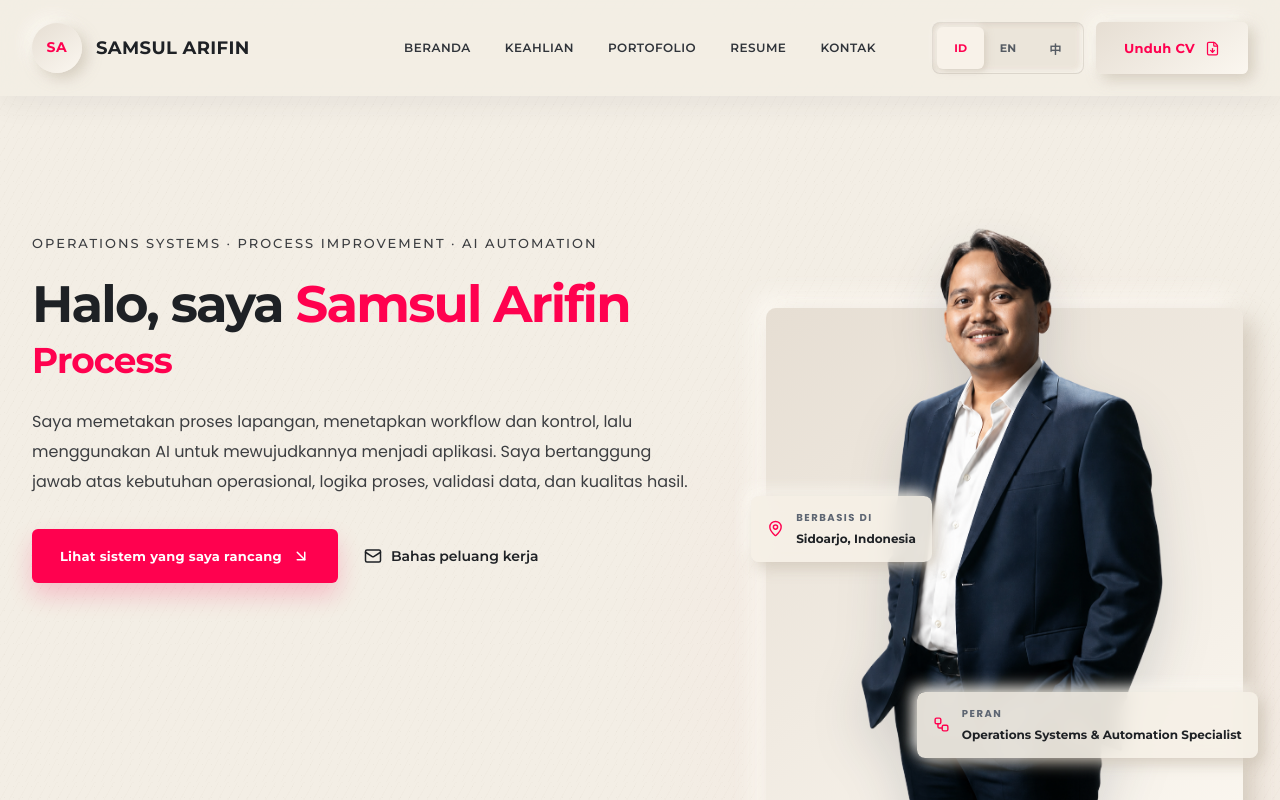
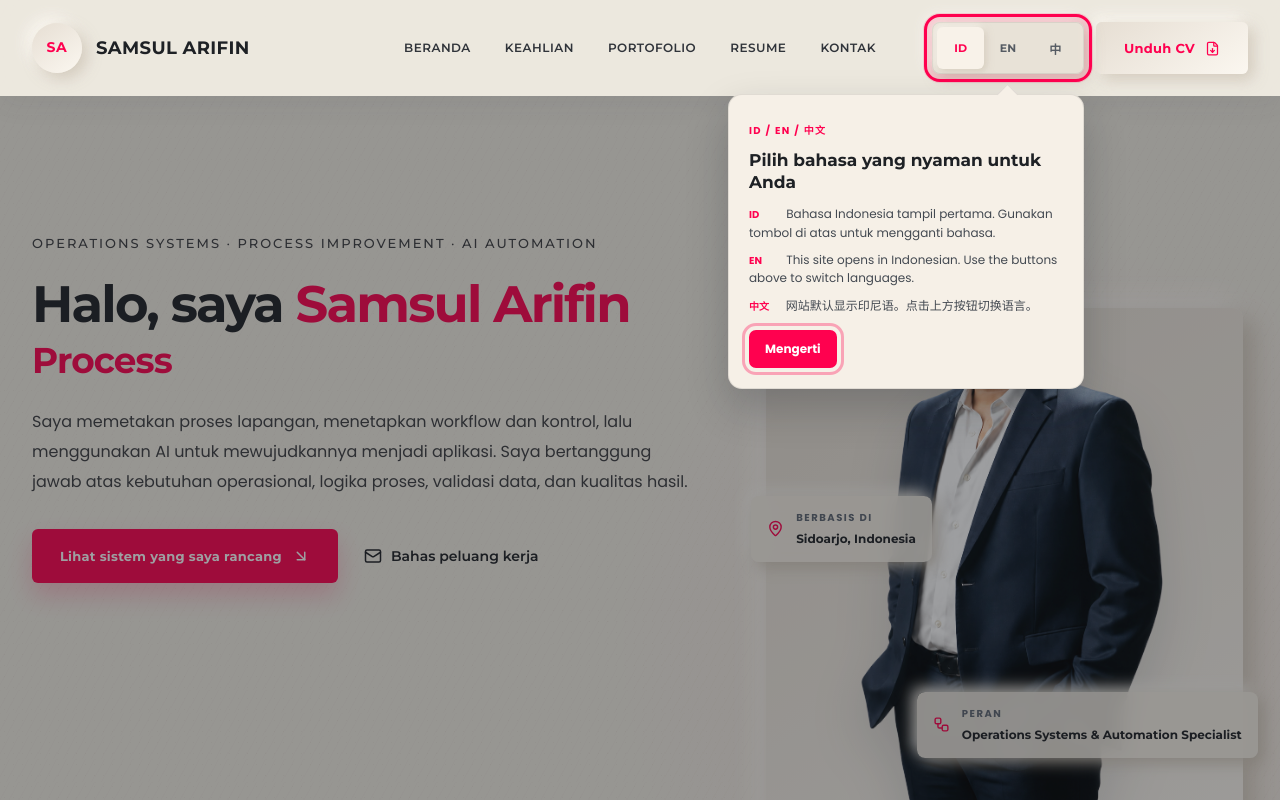
Before and after one commit to LordKarbit/portofolio, a Next.js app: page / in a window 1280 px wide. Shown: the top 800 px of the page. Built offline with nearby package versions, Linux system fonts and the light colour scheme; no server answers; the database is empty.

Commit message:
Default to Indonesian and guide manual language choice

```diff
--- a/app/globals.css
+++ b/app/globals.css
@@ -620,6 +620,70 @@ main { overflow: clip; }
   align-items: center;
   gap: 12px;
 }
+.site-header:has(.language-tour-anchor.is-touring) { z-index: 82; }
+.language-tour-anchor { position: relative; display: inline-flex; align-items: center; }
+.language-tour-anchor.is-touring .language-switcher {
+  position: relative;
+  z-index: 84;
+  outline: 3px solid var(--accent);
+  outline-offset: 5px;
+  box-shadow: 0 0 0 9px rgba(255, 1, 79, 0.14), var(--shadow-small);
+}
+.language-tour-backdrop {
+  position: fixed;
+  z-index: 70;
+  inset: 0;
+  background: rgba(24, 27, 32, 0.42);
+}
+.language-tour-card {
+  position: absolute;
+  z-index: 85;
+  inset-block-start: calc(100% + 20px);
+  inset-inline-end: 0;
+  width: min(356px, calc(100vw - 28px));
+  padding: 20px;
+  border: 1px solid rgba(30, 33, 37, 0.1);
+  border-radius: 14px;
+  color: var(--ink);
+  background: #f6f0e7;
+  box-shadow: 0 18px 42px rgba(23, 27, 34, 0.22);
+}
+.language-tour-card::before {
+  content: "";
+  position: absolute;
+  inset-block-start: -8px;
+  inset-inline-end: 68px;
+  width: 14px;
+  height: 14px;
+  transform: rotate(45deg);
+  background: #f6f0e7;
+  border-block-start: 1px solid rgba(30, 33, 37, 0.1);
+  border-inline-start: 1px solid rgba(30, 33, 37, 0.1);
+}
+.language-tour-eyebrow {
+  color: var(--accent);
+  font-size: 10px;
+  font-weight: 800;
+  letter-spacing: 0.14em;
+}
+.language-tour-card h2 { margin: 7px 0 12px; font-size: 17px; line-height: 1.3; }
+.language-tour-card p { margin: 0 0 8px; color: #434951; font-size: 12px; line-height: 1.55; }
+.language-tour-card p[lang="zh-CN"] { font-family: var(--font-noto-sc), "Microsoft YaHei", sans-serif; letter-spacing: 0; }
+.language-tour-card p strong { display: inline-block; min-width: 34px; color: var(--accent); font-size: 10px; }
+.language-tour-dismiss {
+  min-height: 38px;
+  margin-top: 8px;
+  padding: 0 16px;
+  border: 0;
+  border-radius: 7px;
+  color: #fff;
+  background: var(--accent);
+  font: inherit;
+  font-size: 12px;
+  font-weight: 700;
+  cursor: pointer;
+}
+.language-tour-dismiss:hover { background: var(--accent-deep); }
 .language-switcher {
   display: inline-flex;
   width: 152px;
@@ -1244,8 +1308,11 @@ main > section:not(.hero),
   .site-header { min-height: 76px; padding: 12px 14px; grid-template-columns: minmax(0, 1fr) auto minmax(0, 1fr); }
   .brand-mark { width: 44px; height: 44px; }
   .header-actions { display: contents; }
+  .language-tour-anchor { justify-self: center; }
   .language-switcher { width: 116px; min-height: 44px; justify-self: center; padding: 3px; }
   .language-switcher button { flex: 1; min-width: 0; height: 36px; padding-inline: 5px; font-size: 10px; }
+  .language-tour-card { inset-inline-end: auto; inset-inline-start: 50%; transform: translateX(-50%); }
+  .language-tour-card::before { inset-inline-end: calc(50% - 7px); }
   .header-actions > .button { min-height: 44px; justify-self: end; padding-inline: 13px; font-size: 10px; }
   .hero {
     height: calc(100svh - 76px);
--- a/components/language-switcher.tsx
+++ b/components/language-switcher.tsx
@@ -1,5 +1,7 @@
 "use client";
 
+import { useEffect, useRef, useState } from "react";
+import { createPortal } from "react-dom";
 import { usePathname, useRouter } from "next/navigation";
 import { LOCALE_COOKIE } from "@/lib/locale-cookie";
 import type { Locale } from "@/lib/localization";
@@ -10,11 +12,71 @@ const options: { locale: Locale; label: string; lang: string }[] = [
   { locale: "zh", label: "中", lang: "zh-CN" },
 ];
 
+const TOUR_STORAGE_KEY = "samsul-portfolio-language-tour-v2";
+
+function hasSeenTour() {
+  try {
+    return window.localStorage.getItem(TOUR_STORAGE_KEY) === "done";
+  } catch {
+    return false;
+  }
+}
+
+const tourCopy = {
+  id: {
+    title: "Pilih bahasa yang nyaman untuk Anda",
+    dismiss: "Mengerti",
+    close: "Tutup petunjuk bahasa",
+  },
+  en: {
+    title: "Read in your preferred language",
+    dismiss: "Got it",
+    close: "Close language guide",
+  },
+  zh: {
+    title: "选择适合您的阅读语言",
+    dismiss: "知道了",
+    close: "关闭语言提示",
+  },
+} satisfies Record<Locale, { title: string; dismiss: string; close: string }>;
+
 export function LanguageSwitcher({ locale, label }: { locale: Locale; label: string }) {
   const pathname = usePathname();
   const router = useRouter();
+  const [showTour, setShowTour] = useState(false);
+  const dismissRef = useRef<HTMLButtonElement>(null);
+
+  useEffect(() => {
+    let timer: number | undefined;
+    if (!hasSeenTour()) {
+      timer = window.setTimeout(() => {
+        if (!hasSeenTour()) setShowTour(true);
+      }, 550);
+    }
+    return () => window.clearTimeout(timer);
+  }, []);
+
+  useEffect(() => {
+    if (!showTour) return;
+    dismissRef.current?.focus();
+    const onEscape = (event: KeyboardEvent) => {
+      if (event.key === "Escape") dismissTour();
+    };
+    window.addEventListener("keydown", onEscape);
+    return () => window.removeEventListener("keydown", onEscape);
+  }, [showTour]);
+
+  function dismissTour() {
+    setShowTour(false);
+    try {
+      window.localStorage.setItem(TOUR_STORAGE_KEY, "done");
+    } catch {
+      // Keep the tour dismissible even when storage is blocked.
+    }
+  }
 
   function selectLocale(nextLocale: Locale) {
+    dismissTour();
     const url = new URL(window.location.href);
     if (nextLocale === "id") url.searchParams.delete("lang");
     else url.searchParams.set("lang", nextLocale);
@@ -27,6 +89,7 @@ export function LanguageSwitcher({ locale, label }: { locale: Locale; label: str
   }
 
   return (
+    <div className={`language-tour-anchor${showTour ? " is-touring" : ""}`}>
       <div className="language-switcher" role="group" aria-label={label}>
         {options.map((option) => (
           <button
@@ -41,5 +104,22 @@ export function LanguageSwitcher({ locale, label }: { locale: Locale; label: str
           </button>
         ))}
       </div>
+      {showTour && (
+        <div className="language-tour-card" role="region" aria-labelledby="language-tour-title">
+          <span className="language-tour-eyebrow">ID / EN / 中文</span>
+          <h2 id="language-tour-title" lang={locale === "zh" ? "zh-CN" : locale}>{tourCopy[locale].title}</h2>
+          <p lang="id"><strong>ID</strong> Bahasa Indonesia tampil pertama. Gunakan tombol di atas untuk mengganti bahasa.</p>
+          <p lang="en"><strong>EN</strong> This site opens in Indonesian. Use the buttons above to switch languages.</p>
+          <p lang="zh-CN"><strong>中文</strong> 网站默认显示印尼语。点击上方按钮切换语言。</p>
+          <button ref={dismissRef} type="button" className="language-tour-dismiss" onClick={dismissTour} aria-label={tourCopy[locale].close}>
+            {tourCopy[locale].dismiss}
+          </button>
+        </div>
+      )}
+      {showTour && typeof document !== "undefined" && createPortal(
+        <div className="language-tour-backdrop" aria-hidden="true" onClick={dismissTour} />,
+        document.body,
+      )}
+    </div>
   );
 }
--- a/lib/locale-cookie.ts
+++ b/lib/locale-cookie.ts
@@ -1,4 +1,4 @@
 // Kept in its own module (no "next/server" import) so client components like
 // the language switcher can reference the cookie name without pulling
 // server-only code into the client bundle.
-export const LOCALE_COOKIE = "next-locale";
+export const LOCALE_COOKIE = "portfolio-manual-locale";
--- a/proxy.ts
+++ b/proxy.ts
@@ -1,10 +1,10 @@
 import type { NextRequest } from "next/server";
-import { applyLocaleDetection } from "@/lib/locale-proxy";
+import { syncExplicitLocale } from "@/lib/locale-proxy";
 import { refreshSupabaseSession } from "@/lib/supabase/proxy";
 
 export async function proxy(request: NextRequest) {
   const response = await refreshSupabaseSession(request);
-  applyLocaleDetection(request, response);
+  syncExplicitLocale(request, response);
   return response;
 }
 
```
Also changed, not shown: lib/locale-proxy.ts (+2 -36 lines). Lines whose indentation alone changed are shown as unchanged.
